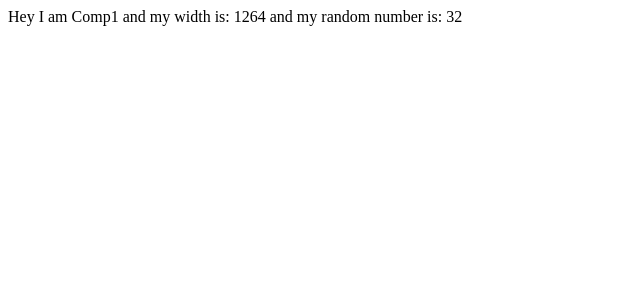
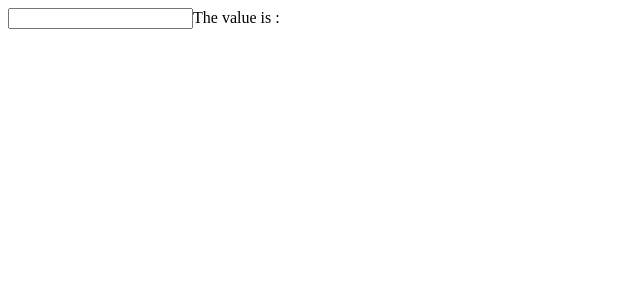
Before and after one commit to Shri2710/react-revision, a React app: page / in a window 1280 px wide. Shown: the top 300 px of the page, without its empty margins (0-640 px from the left). Built offline with nearby package versions, Linux system fonts and the light colour scheme.

Commit message:
Render Props Pattern

```diff
--- a/src/App.js
+++ b/src/App.js
@@ -1,10 +1,13 @@
 import React from 'react';
 import Comp1 from './Comp1';
+import Input from './Input';
 
 const App = () => {
 
     return <>
-        <Comp1 randomNumber={32} />
+        <Input renderTextBelow ={(value)=>{
+            return <>The value is : {value}</>
+        }} />
     </>
 }
 
--- a/src/Input.js
+++ b/src/Input.js
@@ -1,9 +1,18 @@
-import React,{forwardRef} from 'react'
+import React,{useState} from 'react'
 
-const Input = forwardRef((props,ref) => {
+const Input = (props) => {
+
+  const [value,setValue] = useState(null);
+
+  const handleChange = (e)=>{
+    setValue(e.target.value)
+  }
   return (
-    <input ref={ref} type="text"  />
+    <>
+      <input value={value} onChange={handleChange}  />
+      {props.renderTextBelow(value)}
+    </>
   )
-})
+}
 
 export default Input
```
